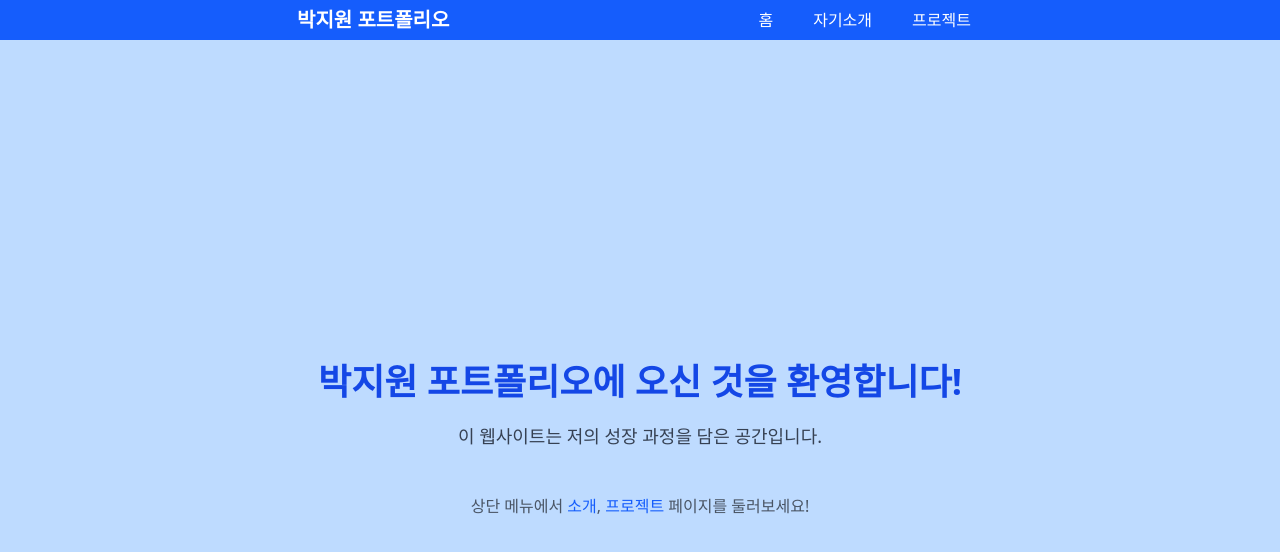
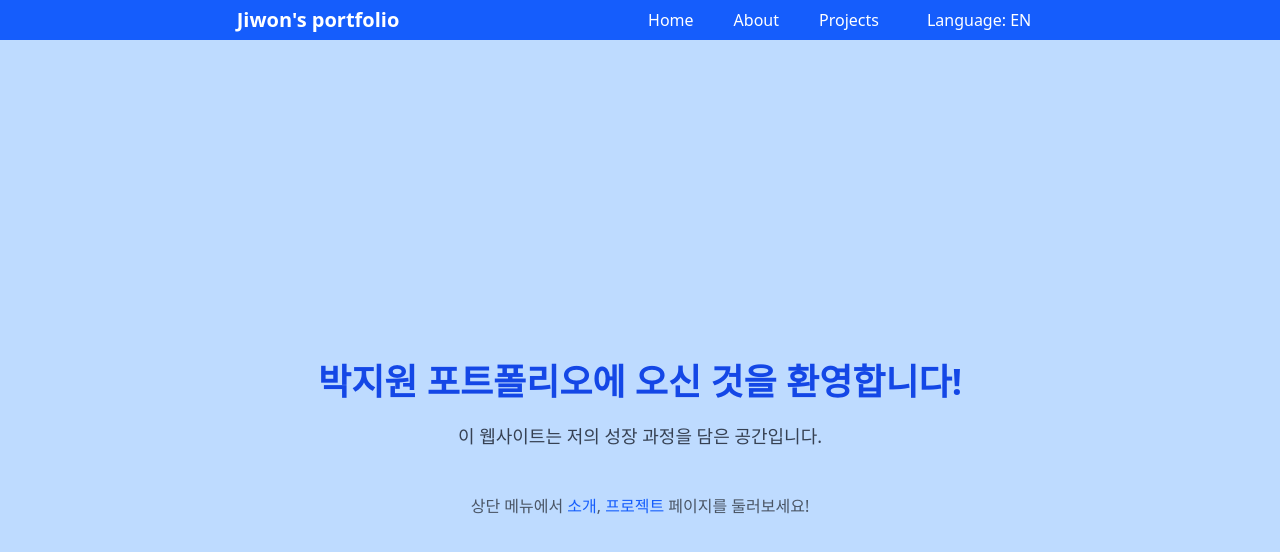
Before and after one commit to Likelion-YeungNam-Univ/11-13th-fe-assignment, a React (Vite) app in the folder 박지원/: page / in a window 1280 px wide. Shown: the top 552 px of the page. Built offline with nearby package versions, Linux system fonts and the light colour scheme.

Commit message:
feat: 전역 provider 생성 및 nav에 적용

```diff
--- a/박지원/src/App.jsx
+++ b/박지원/src/App.jsx
@@ -5,6 +5,7 @@ import About from "./pages/About";
 import Projects from "./pages/Projects";
 import ProjectDetail from "./pages/ProjectDetail";
 import NotFound from "./pages/NotFound";
+import { MyProvider } from "./contexts/context";
 
 function App() {
   return (
@@ -17,6 +18,7 @@ function App() {
     // + 추가로 만들고 싶은 페이지 자유롭게 구현하셔도 됩니다~!!
     // + 중첩 라우팅 활용해서 구현해주세요.
     // 멋사 노션 페이지의 조건 사항 꼭 확인해주시고 다 만족시켜서 과제 해주세요.
+    <MyProvider>
       <BrowserRouter>
         <Routes>
           <Route path="/" element={<Layout />}>
@@ -28,6 +30,7 @@ function App() {
           <Route path="*" element={<NotFound />} />
         </Routes>
       </BrowserRouter>
+    </MyProvider>
   );
 }
 
--- a/박지원/src/Navbar.jsx
+++ b/박지원/src/Navbar.jsx
@@ -1,9 +1,15 @@
 import { Link } from "react-router-dom";
+import { useLanguage } from "./contexts/context";
 
-const Navbar = () => (
+const Navbar = () => {
+  const { language, toggleLanguage } = useLanguage();
+
+  return (
     <nav className="flex justify-evenly sticky top-0 w-full bg-blue-600">
       <div className="flex items-center">
-      <span className="text-xl font-bold text-white">박지원 포트폴리오</span>
+        <span className="text-xl font-bold text-white">
+          {language === "EN" ? "Jiwon's portfolio" : "박지원 포트폴리오"}
+        </span>
       </div>
 
       <div className="flex space-x-4">
@@ -11,22 +17,30 @@ const Navbar = () => (
           to="/"
           className="px-3 py-2 font-medium text-white hover:bg-blue-700"
         >
-        홈
+          {language === "EN" ? "Home" : "홈"}
         </Link>
         <Link
           to="/about"
           className="px-3 py-2 font-medium text-white hover:bg-blue-700"
         >
-        자기소개
+          {language === "EN" ? "About" : "자기소개"}
         </Link>
         <Link
           to="/projects"
           className="px-3 py-2 font-medium text-white hover:bg-blue-700"
         >
-        프로젝트
+          {language === "EN" ? "Projects" : "프로젝트"}
         </Link>
+
+        <button
+          onClick={toggleLanguage}
+          className="ml-2 px-3 py-2 font-medium text-white hover:bg-blue-700"
+        >
+          Language: {language}
+        </button>
       </div>
     </nav>
   );
+};
 
 export default Navbar;
--- /dev/null
+++ b/박지원/src/contexts/context.jsx
@@ -0,0 +1,19 @@
+import { createContext, useContext, useState } from "react";
+
+const LanguageContext = createContext();
+
+export const MyProvider = ({ children }) => {
+  const [language, setLanguage] = useState("EN");
+
+  const toggleLanguage = () => {
+    setLanguage((prev) => (prev === "EN" ? "KO" : "EN"));
+  };
+
+  return (
+    <LanguageContext.Provider value={{ language, toggleLanguage }}>
+      {children}
+    </LanguageContext.Provider>
+  );
+};
+
+export const useLanguage = () => useContext(LanguageContext);
```
Lines whose indentation alone changed are shown as unchanged.
